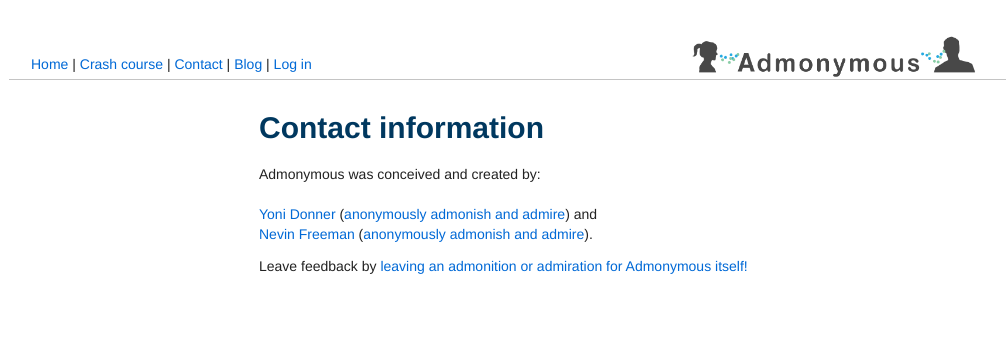
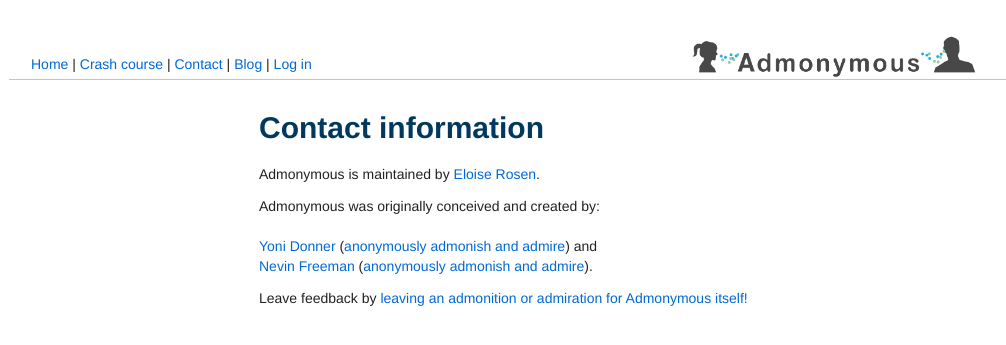
Before and after one commit to EloiseRosen/admonymous, a Django app: template templates/contact.html in a window 1280 px wide. Shown: the top 345 px of the page, without its empty margins (131-1137 px from the left). Run offline with Django 3.2, Linux system fonts and the light colour scheme; the template is opened without the code that fills it, so the values that code supplies are empty; some libraries are stand-ins or nearby versions.

Commit message:
test update contact info

```diff
--- a/templates/contact.html
+++ b/templates/contact.html
@@ -6,7 +6,9 @@
 
 <h1>Contact information</h1>
 
-<p>Admonymous was conceived and created by:<br/><br/>
+<p>Admonymous is maintained by <a href="mailto:eloise.rosen@gmail.com">Eloise Rosen</a>.</p>
+
+<p>Admonymous was originally conceived and created by:<br/><br/>
   <a href="mailto:yonidonner@gmail.com">Yoni Donner</a> (<a href="http://www.admonymous.com/yoni">anonymously admonish and admire</a>) and <br/>
   <a href="mailto:nevin.freeman@gmail.com">Nevin Freeman</a> (<a href="http://www.admonymous.com/nevin">anonymously admonish and admire</a>).
 </p>
```
